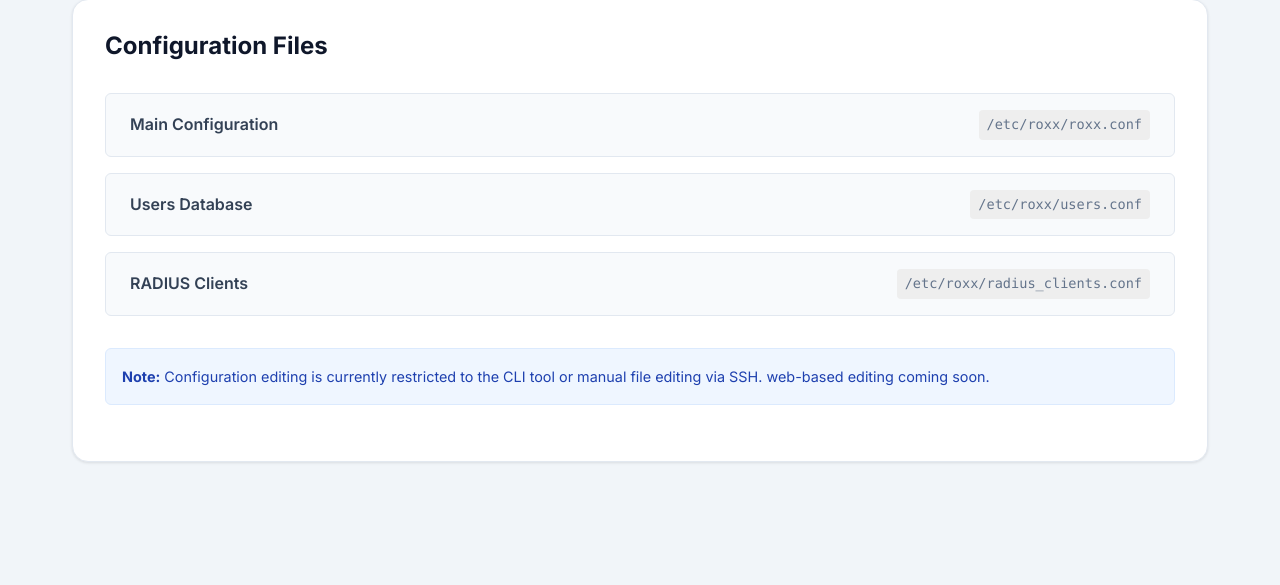
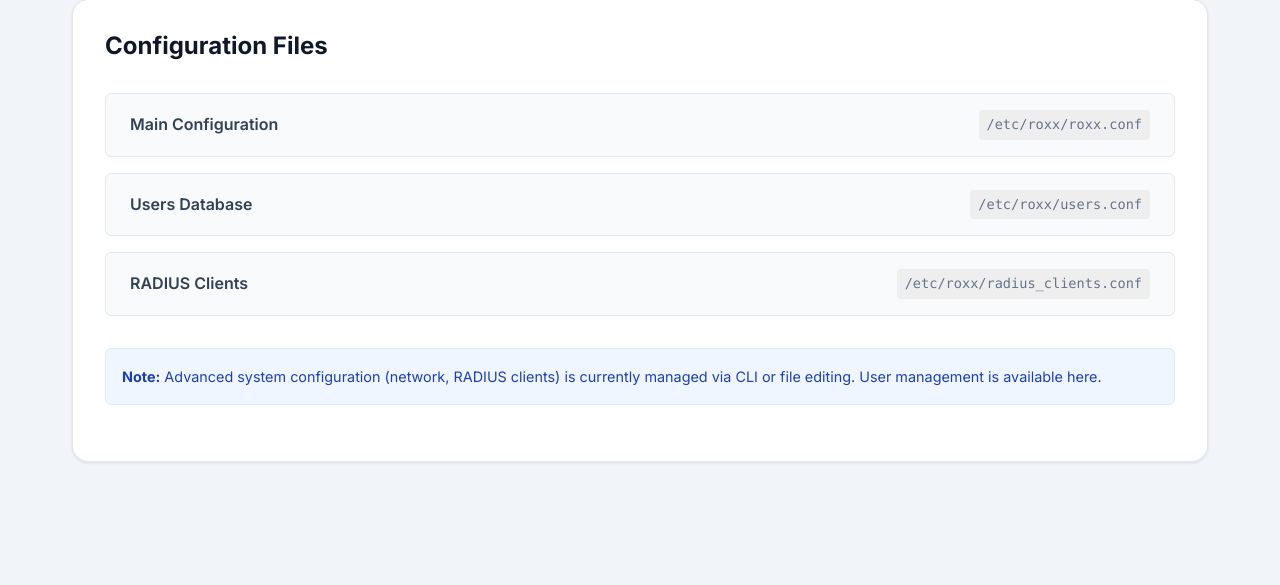
Before and after one commit to tsautier/RoXX, a FastAPI app: template roxx/web/templates/config.html in a window 1280 px wide. Shown: the part 106-691 px from the top of the page. Run offline with FastAPI, Linux system fonts and the light colour scheme; the template is opened without the code that fills it, so the values that code supplies are empty.

Commit message:
feat(ux): add default users.conf and clarify config page

```diff
--- a/roxx/web/templates/config.html
+++ b/roxx/web/templates/config.html
@@ -78,8 +78,9 @@
 
             <div class="alert"
                 style="background: #eff6ff; border: 1px solid #dbeafe; color: #1e40af; margin-top: 2rem;">
-                <strong>Note:</strong> Configuration editing is currently restricted to the CLI tool or manual file
-                editing via SSH. web-based editing coming soon.
+                <strong>Note:</strong> Advanced system configuration (network, RADIUS clients) is currently managed via
+                CLI or file editing.
+                User management is available <a href="/users">here</a>.
             </div>
         </div>
     </main>
```
Also changed, not shown: 1 other file.
